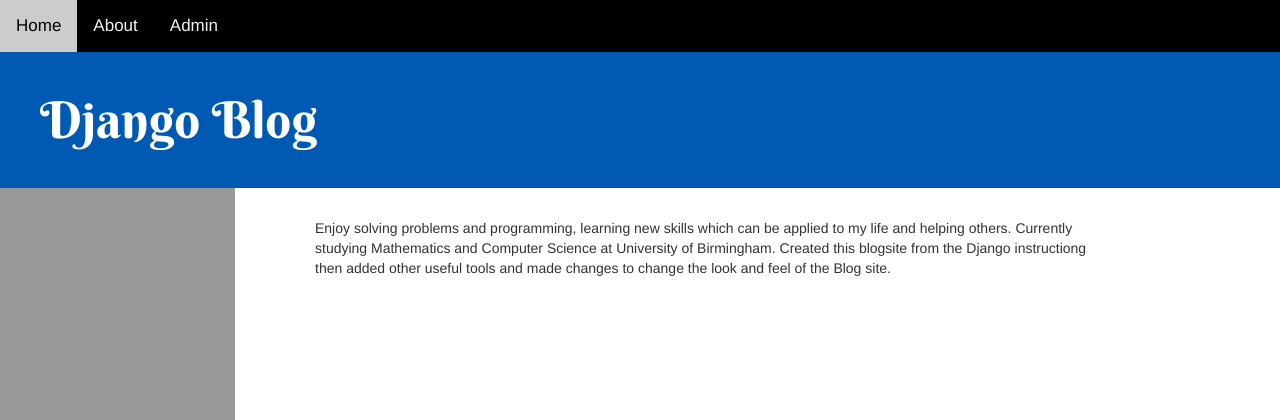
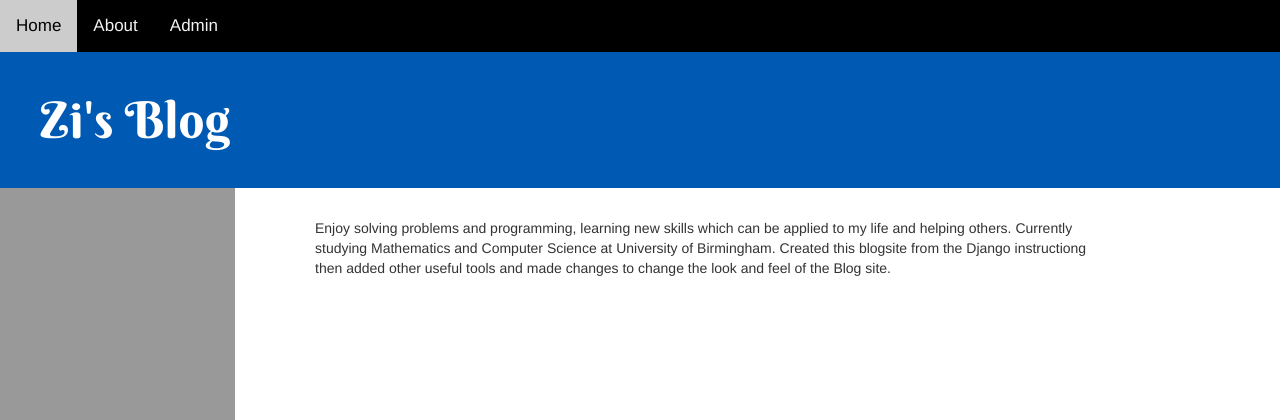
Before and after one commit to ZakeC1/blog, a Django app: page /about/ in a window 1280 px wide; the page is wider, and only the part inside the window is pictured. Shown: the top 420 px of that part. Run offline with Django 3.2, Linux system fonts and the light colour scheme; some libraries are stand-ins or nearby versions.

Commit message:
Small adjustment

```diff
--- a/blog/templates/blog/base.html
+++ b/blog/templates/blog/base.html
@@ -1,7 +1,7 @@
 {% load static %}
 <html>
 	<head>
-		<title>Django blog</title>
+		<title>Zi's blog</title>
 		<link rel="stylesheet" href="//maxcdn.bootstrapcdn.com/bootstrap/3.2.0/css/bootstrap.min.css">
 		<link rel="stylesheet" href="//maxcdn.bootstrapcdn.com/bootstrap/3.2.0/css/bootstrap-theme.min.css">
 		<link href="https://fonts.googleapis.com/css?family=Righteous" rel="stylesheet" type="text/css">
@@ -19,7 +19,7 @@
 			{% if user.is_authenticated %}
 				<a href="{% url 'post_new' %}" class="top-menu"><span class="glyphicon glyphicon-plus"></span></a>
 			{% endif %}
-			<h1><a href="/">Django Blog</a></h1>
+			<h1><a href="/">Zi's Blog</a></h1>
 		</div>
 		<div class="page">
 			<div class="sidelinks">
```
